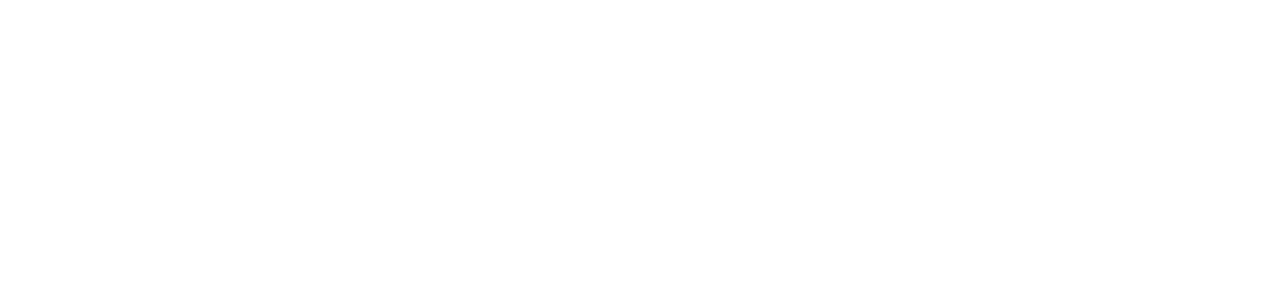
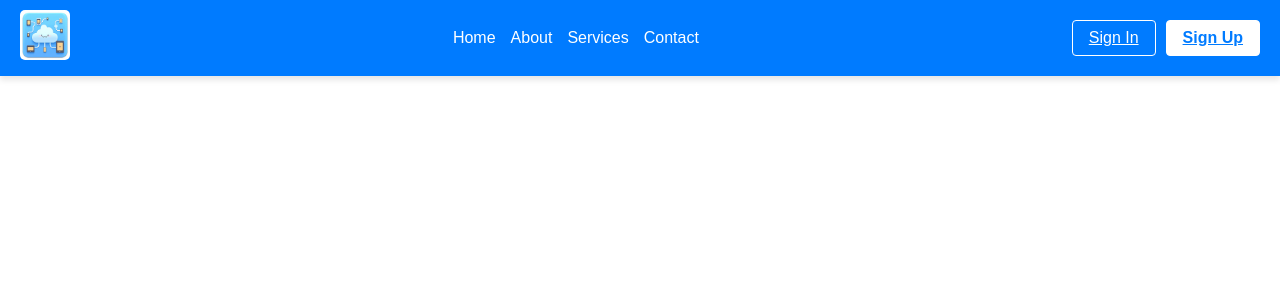
Before and after one commit to mukundvijay123/KCloudUI, a React (Vite) app: page / in a window 1280 px wide. Shown: the top 300 px of the page. Built offline with nearby package versions, Linux system fonts and the light colour scheme.

Commit message:
Navbar Done

```diff
--- a/index.html
+++ b/index.html
@@ -2,7 +2,7 @@
 <html lang="en">
   <head>
     <meta charset="UTF-8" />
-    <link rel="icon" type="image" href="./src/assets/kcloud.png" />
+    <link rel="icon" type="image" href="./src/assets/logo.png" />
     <meta name="viewport" content="width=device-width, initial-scale=1.0" />
     <title>KCloud</title>
   </head>
--- a/package.json
+++ b/package.json
@@ -11,7 +11,8 @@
   },
   "dependencies": {
     "react": "^18.3.1",
-    "react-dom": "^18.3.1"
+    "react-dom": "^18.3.1",
+    "react-router-dom": "^7.1.1"
   },
   "devDependencies": {
     "@eslint/js": "^9.17.0",
--- a/src/App.jsx
+++ b/src/App.jsx
@@ -1,6 +1,17 @@
+import React from 'react';
+import { BrowserRouter as Router } from 'react-router-dom';
+import AppRoutes from './routes/AppRoutes.jsx';
+import Navbar from './components/Navbar/Navbar.jsx';
 
 function App() {
+	return(
+		<Router>
+			<Navbar/>
 
+		</Router>
+	);
 }
 
 export default App
+
+//<AppRoutes/> put it in between Router
--- /dev/null
+++ b/src/components/Navbar/Navbar.css
@@ -0,0 +1,78 @@
+/* General styles */
+body {
+    margin: 0;
+    font-family: Arial, sans-serif;
+}
+
+/* Horizontal Navbar */
+.horizontal-navbar {
+    display: flex;
+    align-items: center;
+    justify-content: space-between;
+    padding: 10px 20px;
+    background-color: #007BFF; /* Blue background */
+    color: white;
+    box-shadow: 0 4px 6px rgba(0, 0, 0, 0.1);
+}
+
+/* Sections */
+.navbar-section {
+    display: flex;
+    align-items: center;
+}
+
+.navbar-logo-img{
+    width:50px;
+    border-radius: 5px;
+}
+/* Logo */
+.navbar-logo {
+    font-size: 1.5em;
+    font-weight: bold;
+    margin-right: 20px;
+}
+
+/* Links */
+.navbar-links {
+    display: flex;
+    gap: 15px;
+}
+
+.navbar-link {
+    text-decoration: none;
+    color: white;
+    transition: color 0.3s ease;
+}
+
+.navbar-link:hover {
+    color: #dcdcdc; /* Light gray on hover */
+}
+
+/* Buttons */
+.navbar-actions .navbar-button {
+    background-color: transparent;
+    border: 1px solid white;
+    color: white;
+    padding: 8px 16px;
+    font-size: 1em;
+    border-radius: 4px;
+    cursor: pointer;
+    margin-left: 10px;
+    transition: background-color 0.3s ease, color 0.3s ease;
+}
+
+.navbar-actions .navbar-button-primary {
+    background-color: white;
+    color: #007BFF;
+    font-weight: bold;
+}
+
+.navbar-button:hover {
+    background-color: white;
+    color: #007BFF;
+}
+
+.navbar-button-primary:hover {
+    background-color: #0056b3;
+    color: white;
+}
--- /dev/null
+++ b/src/components/Navbar/Navbar.jsx
@@ -0,0 +1,27 @@
+import React from "react";
+import { Link } from "react-router-dom";
+import "./Navbar.css";
+
+const Navbar = () => {
+  return (
+    <div className="horizontal-navbar">
+      <div className="navbar-section navbar-logo">
+        <Link to="/" className="navbar-link">
+        <img src="src/assets/logo.png" alt="MyApp Logo" className="navbar-logo-img" />
+        </Link>
+      </div>
+      <div className="navbar-section navbar-links">
+        <Link to="/home" className="navbar-link">Home</Link>
+        <Link to="/about" className="navbar-link">About</Link>
+        <Link to="/services" className="navbar-link">Services</Link>
+        <Link to="/contact" className="navbar-link">Contact</Link>
+      </div>
+      <div className="navbar-section navbar-actions">
+        <Link to="/signin" className="navbar-button">Sign In</Link>
+        <Link to="/signup" className="navbar-button navbar-button-primary">Sign Up</Link>
+      </div>
+    </div>
+  );
+};
+
+export default Navbar;
--- /dev/null
+++ b/src/routes/AppRoutes.jsx
@@ -0,0 +1,13 @@
+import React from 'react';
+import { Routes, Route } from 'react-router-dom';
+
+
+function AppRoutes() {
+    return (
+      <Routes>
+
+      </Routes>
+    );
+}
+
+export default AppRoutes
```
Also changed, not shown: src/assets/logo.png (renamed from src/assets/kcloud.png), 1 other file (tests, documents, lock files or other folders).
